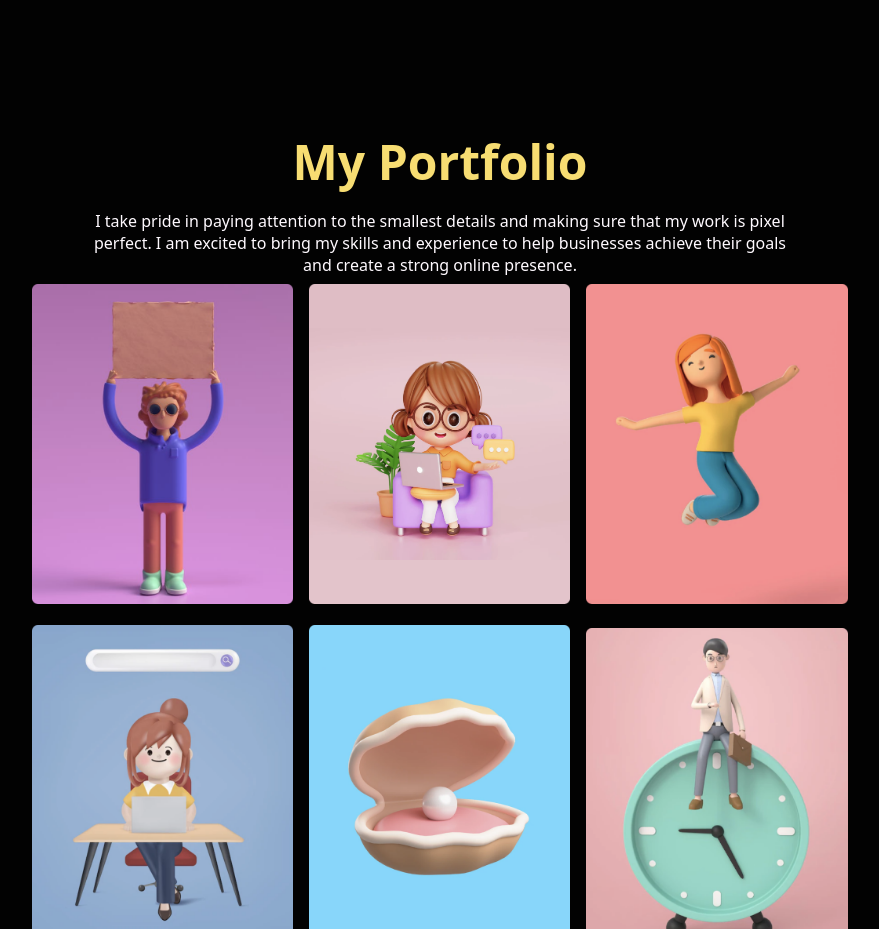
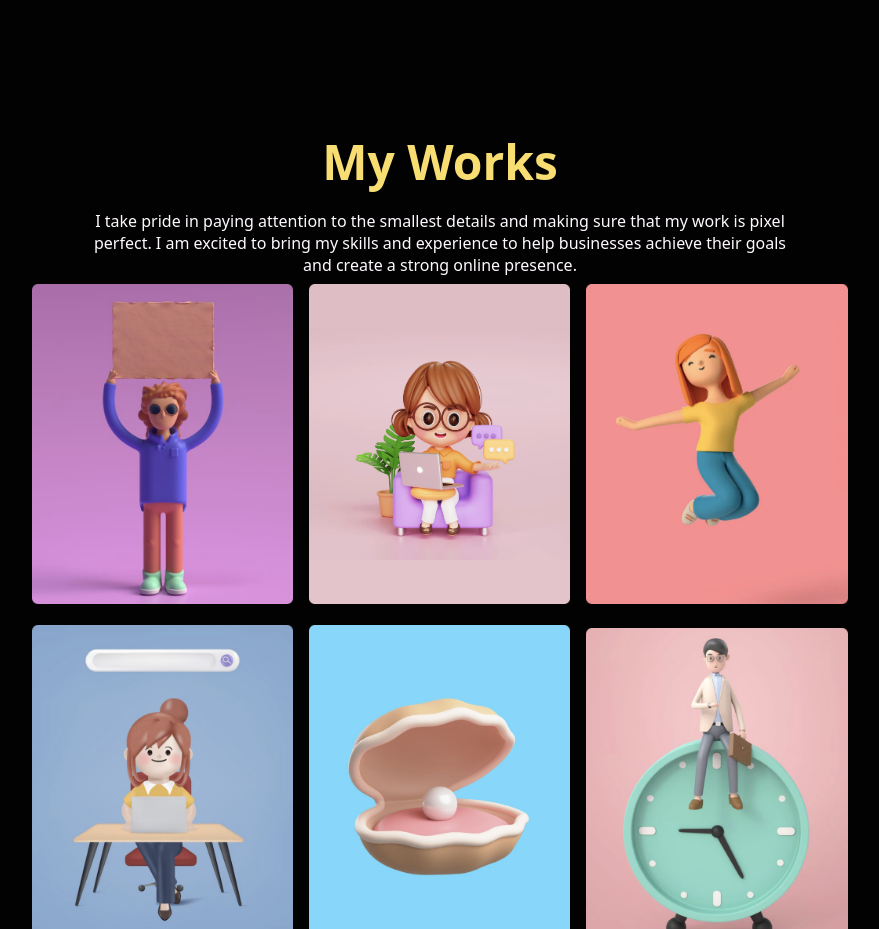
Before and after one commit to aneeshram-01/React-Portfolio-website, a React (Create React App) app: page / in a window 1280 px wide. Shown: the part 1560-2489 px from the top of the page, without its empty margins (200-1079 px from the left). Built offline with nearby package versions, Linux system fonts and the light colour scheme; a web font is replaced by a local one.

Commit message:
Update works.js

```diff
--- a/src/components/Works/works.js
+++ b/src/components/Works/works.js
@@ -9,7 +9,7 @@ import Portfolio6 from '../../assets/portfolio-6.png';
 const Works =()=> {
     return (
         <section id='Works'>
-            <h2 className="worksTitle">My Portfolio</h2>
+            <h2 className="worksTitle">My Works</h2>
             <span className="worksDesc">I take pride in paying attention to the smallest details and making sure that my work is pixel perfect. I am excited to bring my skills and experience to help businesses achieve their goals and create a strong online presence.</span>
             <div className="worksImgs">
          <a href="https://github.com/aneeshram-01/Meridian" target="_blank" rel="noopener noreferrer">
```
